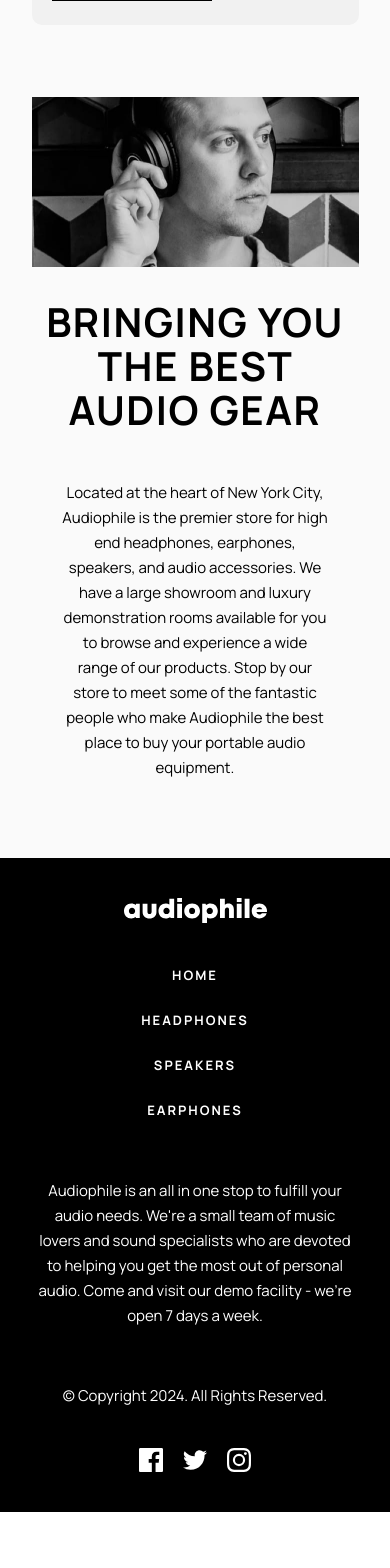
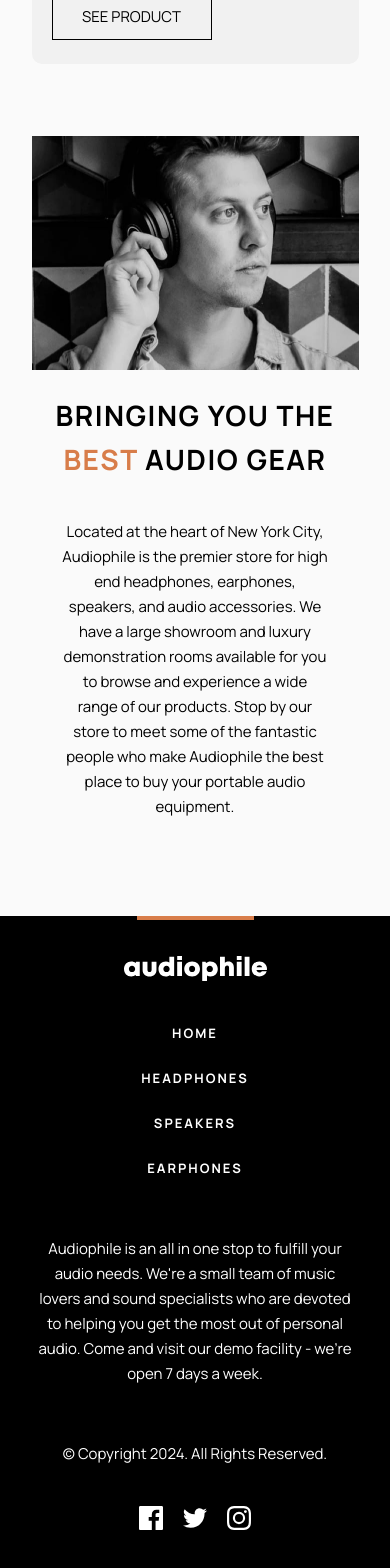
Before and after one commit to laerteMancio/frontendmentor-audiophile-e-commerce-website, a React (Vite) app: page / in a window 390 px wide. Shown: the part 2817-4385 px from the top of the page. Before the commit the page ends 4329 px from the top, so only its background shows below. Built offline with nearby package versions, Linux system fonts and the light colour scheme.

Commit message:
home mobile ok

```diff
--- a/src/App.css
+++ b/src/App.css
@@ -22,6 +22,8 @@
   background-repeat: no-repeat;
   background-size: 100%;
   background-position: center top -30px;
+
+
 }
 
 .layout {
@@ -32,6 +34,8 @@
   width: 100%;
   height: 100%;
 
+  margin-top: 10%;
+
 
 }
 
@@ -39,4 +43,6 @@
   grid-row: 3 / 4;
   width: 100%;
   height: 100%;
+
+  margin-top: 5%;
 }
--- a/src/components/Footer.css
+++ b/src/components/Footer.css
@@ -11,6 +11,16 @@
     background-color: var(--preto);
     color: white;
 
+    position: relative;
+  }
+
+  .footer-pagina::before {
+    content: "";
+    position: absolute;
+    top: 0;
+
+    width: 30%;
+    border-top: 4px solid var(--laranja);
   }
 
   .footer-container{
--- a/src/index.css
+++ b/src/index.css
@@ -17,6 +17,7 @@
   --font-size-body: 15px;
   --font-size-h1: 56px;
   --font-size-h2: 40px;
+  --font-size-h2-28: 28px;
   --font-size-h3: 32px;
   --font-size-h4: 28px;
   --font-size-h5: 24px;
--- a/src/pages/Home.css
+++ b/src/pages/Home.css
@@ -262,6 +262,11 @@
   background-position: center;
 }
 
+.home-sobre h2{
+  font-size: var(--font-size-h2-28);
+}
+
+
 .home-sobre-cor{
   color: var(--laranja);
 }
--- a/src/pages/Home.jsx
+++ b/src/pages/Home.jsx
@@ -73,7 +73,7 @@ const Home = () => {
       {/* Sobre */}
       <section className='home-sobre'>
         <div className='home-sobre-fundo'></div>
-        <h2>Bringing you the <strong>best</strong> audio gear</h2>
+        <h2>Bringing you the <strong className='home-sobre-cor'>best</strong> audio gear</h2>
         <p>Located at the heart of New York City, Audiophile is the premier store for high end headphones, earphones, speakers, and audio accessories. We have a large showroom and luxury demonstration rooms available for you to browse and experience a wide range of our products. Stop by our store to meet some of the fantastic people who make Audiophile the best place to buy your portable audio equipment.</p>
       </section>
 
```
Also changed, not shown: src/components/Header.css (+4 -8 lines).
